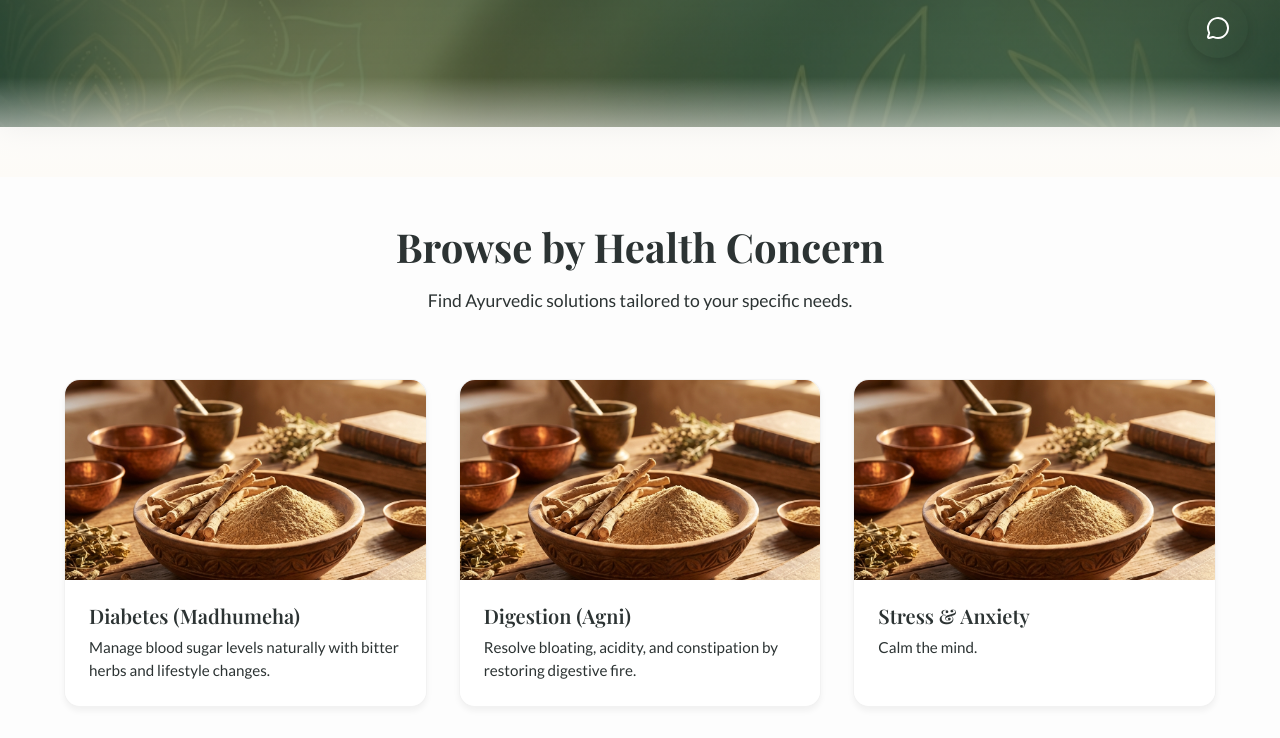
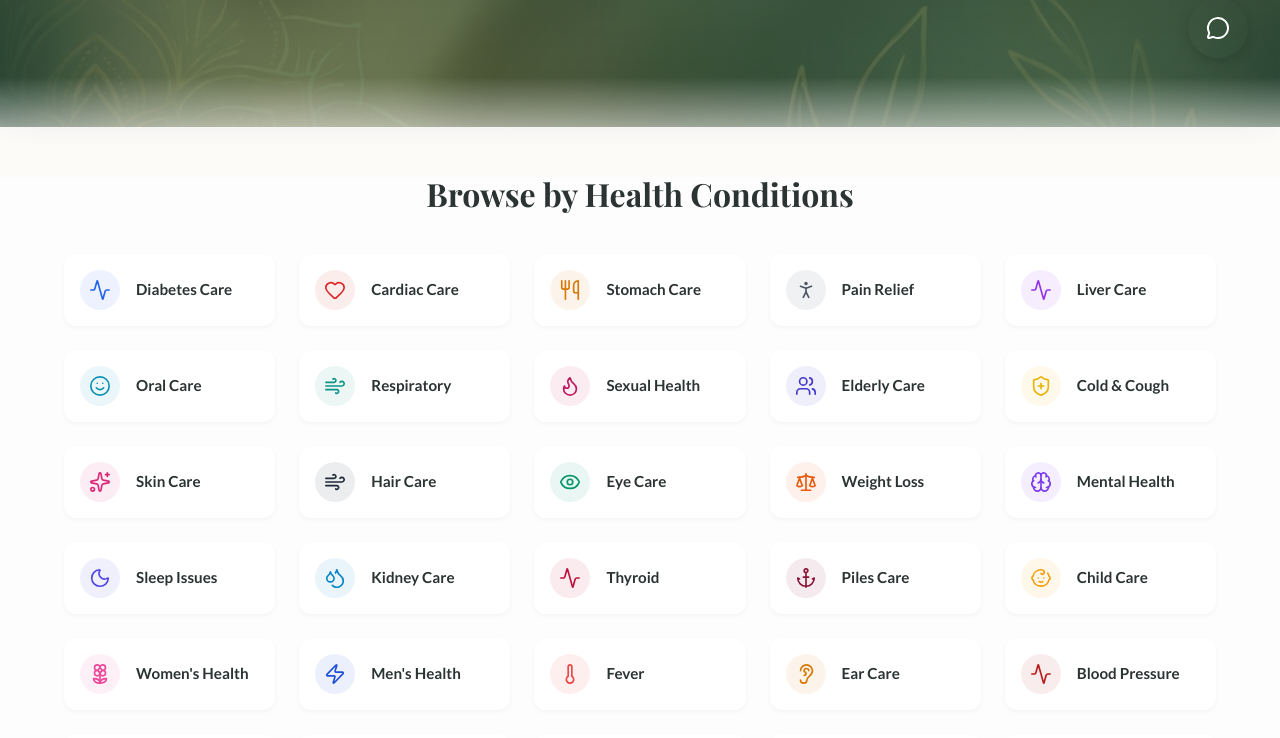
Before and after one commit to sandhya7819/Ayurvedaa, a Next.js app: page / in a window 1280 px wide. Shown: the part 710-1448 px from the top of the page. Built offline with nearby package versions, Linux system fonts and the light colour scheme; a web font is replaced by a local one.

Commit message:
feat: Add Quick Conditions section with 30 items and polish

```diff
--- a/src/app/page.tsx
+++ b/src/app/page.tsx
@@ -1,4 +1,5 @@
 import Hero from "@/components/sections/Hero";
+import QuickConditions from "@/components/sections/QuickConditions";
 import ConditionCategories from "@/components/sections/ConditionCategories";
 import FeaturedHerbs from "@/components/sections/FeaturedHerbs";
 import TrustedProducts from "@/components/sections/TrustedProducts";
@@ -10,6 +11,7 @@ export default function Home() {
   return (
     <>
       <Hero />
+      <QuickConditions />
       <ConditionCategories />
       <FeaturedHerbs />
       <TrustedProducts />
--- /dev/null
+++ b/src/components/sections/QuickConditions.module.css
@@ -0,0 +1,71 @@
+.section {
+    padding: 3rem 0 2rem;
+    /* Increased top padding */
+    background: #fdfdfd;
+}
+
+.title {
+    font-size: 2rem;
+    /* Increased font size */
+    font-weight: 700;
+    margin-bottom: 2.5rem;
+    /* Increased bottom margin */
+    color: var(--text-primary);
+    text-align: center;
+    /* Centered */
+}
+
+.grid {
+    display: grid;
+    grid-template-columns: repeat(5, 1fr);
+    gap: 1.5rem;
+}
+
+@media (max-width: 1024px) {
+    .grid {
+        grid-template-columns: repeat(3, 1fr);
+    }
+}
+
+@media (max-width: 640px) {
+    .grid {
+        grid-template-columns: repeat(2, 1fr);
+        gap: 1rem;
+    }
+}
+
+.card {
+    background: white;
+    border-radius: 12px;
+    padding: 1rem;
+    display: flex;
+    align-items: center;
+    gap: 1rem;
+    text-decoration: none;
+    box-shadow: 0 2px 4px rgba(0, 0, 0, 0.04);
+    border: 1px solid var(--border-color);
+    transition: all 0.2s ease;
+}
+
+.card:hover {
+    transform: translateY(-3px);
+    box-shadow: 0 10px 15px rgba(0, 0, 0, 0.06);
+    border-color: var(--primary-color);
+}
+
+.iconBox {
+    width: 40px;
+    height: 40px;
+    border-radius: 50%;
+    background: #f3f4f6;
+    display: flex;
+    align-items: center;
+    justify-content: center;
+    flex-shrink: 0;
+}
+
+.label {
+    font-weight: 600;
+    font-size: 0.95rem;
+    color: var(--text-primary);
+}
--- /dev/null
+++ b/src/components/sections/QuickConditions.tsx
@@ -0,0 +1,93 @@
+'use client';
+
+import {
+    Activity, Heart, Utensils, PersonStanding,
+    Smile, Wind, Flame, Users, ShieldPlus,
+    Brain, Eye, Scale, Moon, Sparkles,
+    Droplets, Thermometer, Ear, Baby, Stethoscope,
+    Flower2, Sun, Zap, Cross, Shield, Pill,
+    LucideIcon, HandMetal, Coffee, Battery, Anchor
+} from 'lucide-react';
+import { useLanguage } from '@/context/LanguageContext';
+import styles from './QuickConditions.module.css';
+import Link from 'next/link';
+
+interface ConditionItem {
+    id: string;
+    label: string;
+    label_hi: string;
+    icon: LucideIcon;
+    color: string;
+    slug: string;
+}
+
+const conditions: ConditionItem[] = [
+    // Row 1
+    { id: 'diabetes', label: 'Diabetes Care', label_hi: 'मधुमेह (Diabetes)', icon: Activity, color: '#2563eb', slug: 'diabetes' },
+    { id: 'cardiac', label: 'Cardiac Care', label_hi: 'हृदय रोग', icon: Heart, color: '#dc2626', slug: 'cardiac-care' },
+    { id: 'stomach', label: 'Stomach Care', label_hi: 'पेट के रोग', icon: Utensils, color: '#d97706', slug: 'digestive-health' },
+    { id: 'pain', label: 'Pain Relief', label_hi: 'दर्द निवारण', icon: PersonStanding, color: '#4b5563', slug: 'pain-relief' },
+    { id: 'liver', label: 'Liver Care', label_hi: 'लिवर केयर', icon: Activity, color: '#9333ea', slug: 'liver-care' },
+
+    // Row 2
+    { id: 'oral', label: 'Oral Care', label_hi: 'मुख स्वास्थ्य', icon: Smile, color: '#0891b2', slug: 'oral-care' },
+    { id: 'respiratory', label: 'Respiratory', label_hi: 'सांस के रोग', icon: Wind, color: '#0d9488', slug: 'respiratory' },
+    { id: 'sexual', label: 'Sexual Health', label_hi: 'यौन स्वास्थ्य', icon: Flame, color: '#be185d', slug: 'sexual-health' },
+    { id: 'elderly', label: 'Elderly Care', label_hi: 'बुजुर्ग देखभाल', icon: Users, color: '#4338ca', slug: 'elderly-care' },
+    { id: 'cold', label: 'Cold & Cough', label_hi: 'सर्दी-खांसी', icon: ShieldPlus, color: '#eab308', slug: 'cold-cough' },
+
+    // Row 3
+    { id: 'skin', label: 'Skin Care', label_hi: 'त्वचा रोग', icon: Sparkles, color: '#db2777', slug: 'skin-care' },
+    { id: 'hair', label: 'Hair Care', label_hi: 'बालों की देखभाल', icon: Wind, color: '#1f2937', slug: 'hair-care' }, // Wind for flowy hair metaphor
+    { id: 'eye', label: 'Eye Care', label_hi: 'नेत्र रोग', icon: Eye, color: '#059669', slug: 'eye-care' },
+    { id: 'weight', label: 'Weight Loss', label_hi: 'वजन घटाना', icon: Scale, color: '#ea580c', slug: 'weight-management' },
+    { id: 'mental', label: 'Mental Health', label_hi: 'मानसिक स्वास्थ्य', icon: Brain, color: '#7c3aed', slug: 'mental-health' },
+
+    // Row 4
+    { id: 'sleep', label: 'Sleep Issues', label_hi: 'अनिद्रा', icon: Moon, color: '#4f46e5', slug: 'insomnia' },
+    { id: 'kidney', label: 'Kidney Care', label_hi: 'गुर्दे की पथरी', icon: Droplets, color: '#0284c7', slug: 'kidney-stone' },
+    { id: 'thyroid', label: 'Thyroid', label_hi: 'थायराइड', icon: Activity, color: '#be123c', slug: 'thyroid' },
+    { id: 'piles', label: 'Piles Care', label_hi: 'बवासीर', icon: Anchor, color: '#881337', slug: 'piles' },
+    { id: 'child', label: 'Child Care', label_hi: 'शिशु रोग', icon: Baby, color: '#f59e0b', slug: 'child-care' },
+
+    // Row 5
+    { id: 'women', label: 'Women\'s Health', label_hi: 'महिला स्वास्थ्य', icon: Flower2, color: '#ec4899', slug: 'womens-health' },
+    { id: 'men', label: 'Men\'s Health', label_hi: 'पुरुष स्वास्थ्य', icon: Zap, color: '#1d4ed8', slug: 'mens-health' },
+    { id: 'fever', label: 'Fever', label_hi: 'बुखार', icon: Thermometer, color: '#ef4444', slug: 'fever' },
+    { id: 'ear', label: 'Ear Care', label_hi: 'कान के रोग', icon: Ear, color: '#d97706', slug: 'ear-care' },
+    { id: 'bp', label: 'Blood Pressure', label_hi: 'रक्तचाप', icon: Activity, color: '#b91c1c', slug: 'blood-pressure' },
+
+    // Row 6
+    { id: 'allergy', label: 'Allergies', label_hi: 'एलर्जी', icon: Shield, color: '#059669', slug: 'allergies' },
+    { id: 'detox', label: 'Detox', label_hi: 'विषहरण', icon: Droplets, color: '#047857', slug: 'detox' },
+    { id: 'arthritis', label: 'Arthritis', label_hi: 'गठिया', icon: PersonStanding, color: '#7f1d1d', slug: 'arthritis' },
+    { id: 'addiction', label: 'De-addiction', label_hi: 'नशा मुक्ति', icon: Cross, color: '#57534e', slug: 'de-addiction' },
+    { id: 'general', label: 'General Wellness', label_hi: 'सामान्य स्वास्थ्य', icon: Sun, color: '#f97316', slug: 'general-wellness' },
+];
+
+export default function QuickConditions() {
+    const { language } = useLanguage();
+
+    return (
+        <section className={styles.section}>
+            <div className="container">
+                <h2 className={styles.title}>
+                    {language === 'hi' ? 'स्वास्थ्य स्थितियों के आधार पर ब्राउज़ करें' : 'Browse by Health Conditions'}
+                </h2>
+
+                <div className={styles.grid}>
+                    {conditions.map((item) => (
+                        <Link href={`/health-conditions?q=${item.label}`} key={item.id} className={styles.card}>
+                            <div className={styles.iconBox} style={{ color: item.color, backgroundColor: `${item.color}15` }}>
+                                <item.icon size={22} strokeWidth={1.8} />
+                            </div>
+                            <span className={styles.label}>
+                                {language === 'hi' ? item.label_hi : item.label}
+                            </span>
+                        </Link>
+                    ))}
+                </div>
+            </div>
+        </section>
+    );
+}
```
